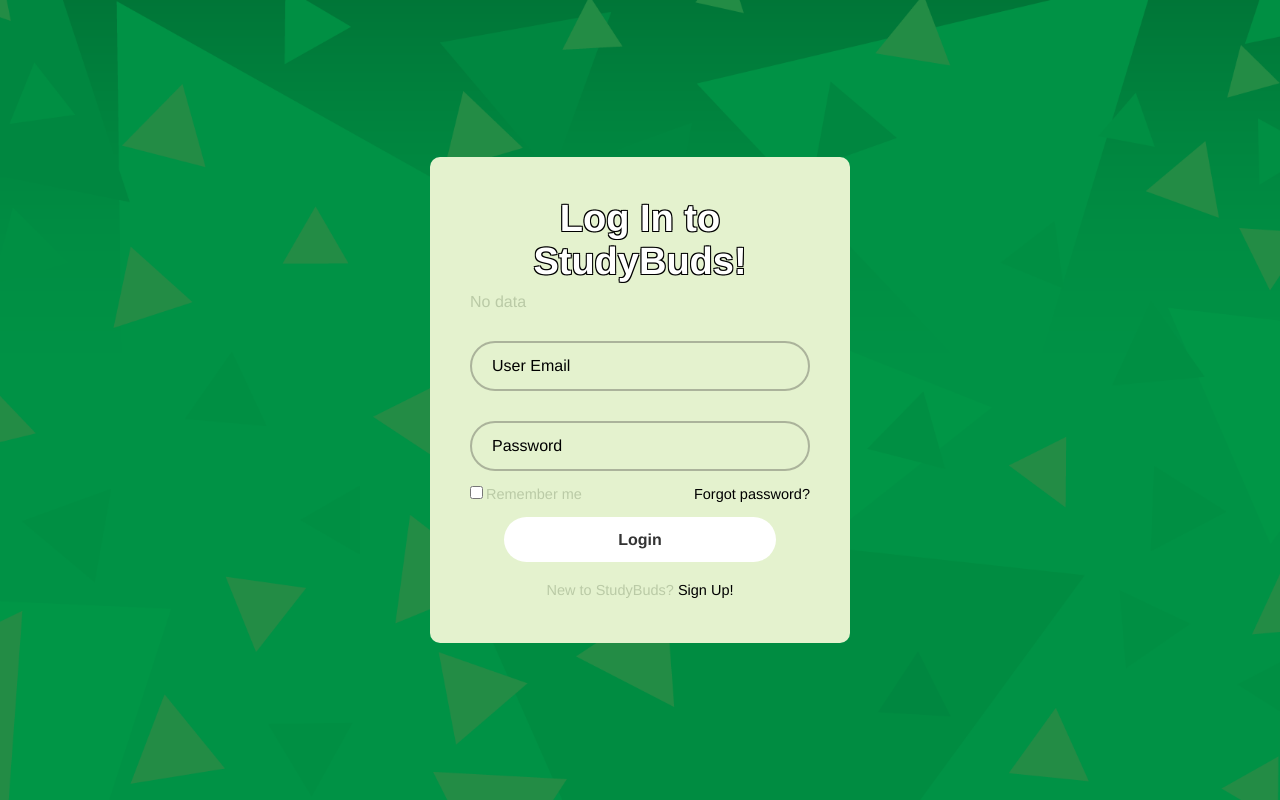
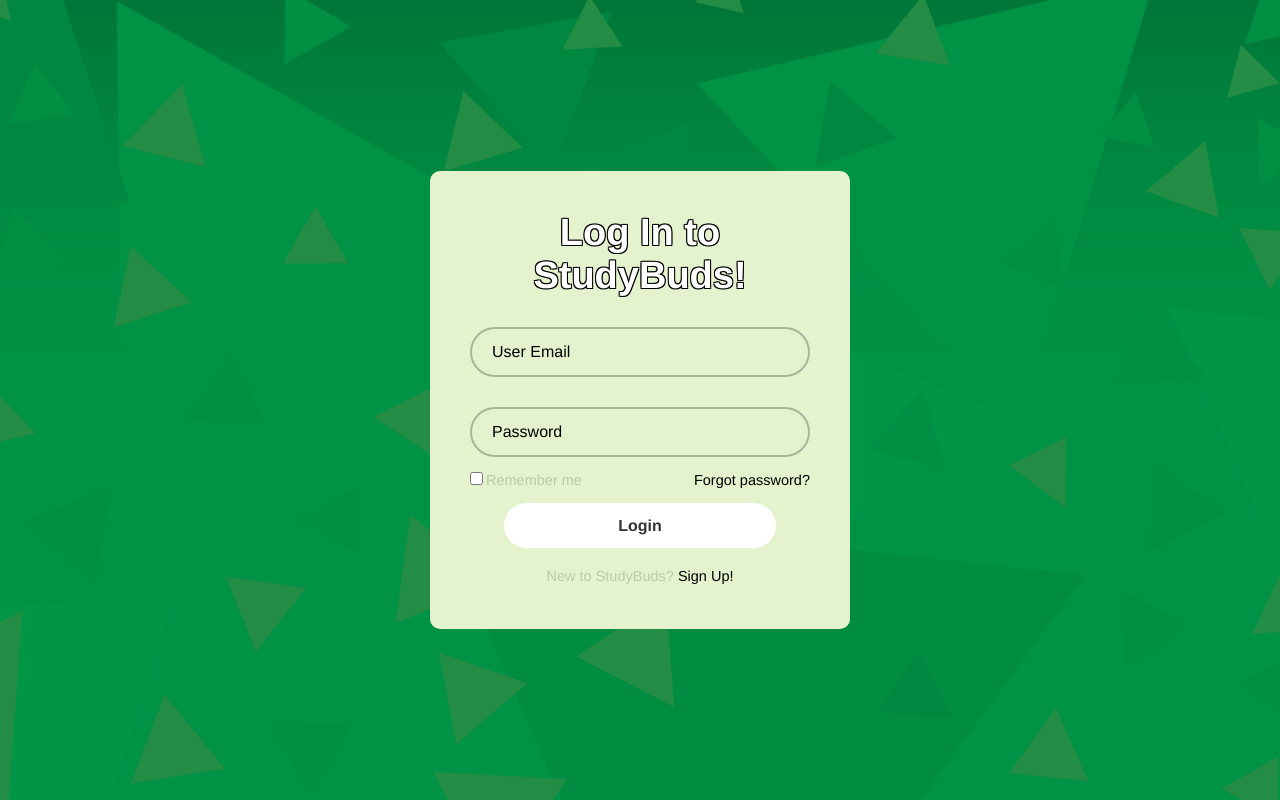
Before and after one commit to WillowMcG/StudyBuds, a React (Create React App) app in the folder frontend/: page /login in a window 1280 px wide. Built offline with nearby package versions, Linux system fonts and the light colour scheme.

Commit message:
Removed last debug line

```diff
--- a/frontend/src/pages/login.js
+++ b/frontend/src/pages/login.js
@@ -50,7 +50,6 @@ const Login = () => {
         <div class="log-in-wrapper">
             <form onSubmit={handleSubmit}>
                 <h1>Log In to StudyBuds!</h1>
-                {data ? <pre>{JSON.stringify(data, null, 2)}</pre> : 'No data'}
                 <div class ="input-box">
                     <input name="email" type="text" placeholder="User Email" required />
                 </div>
```
